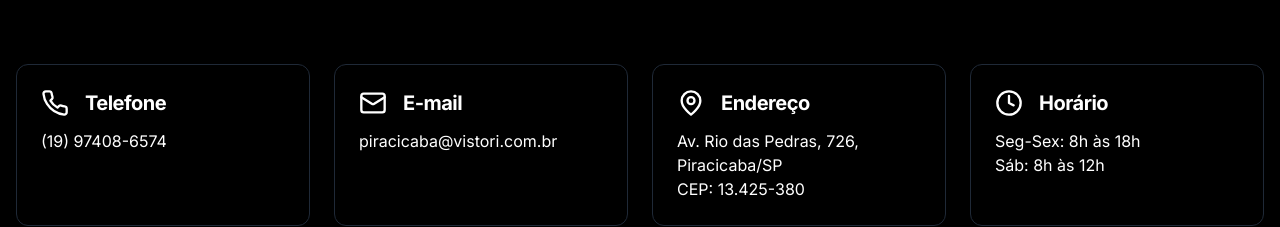
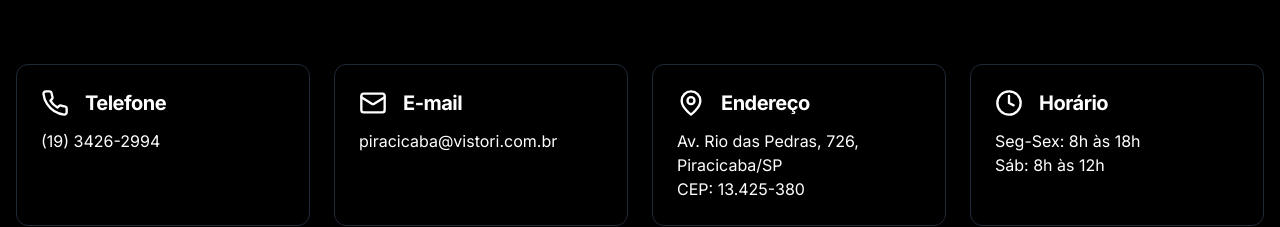
Before and after one commit to LauraSchiavon/vistoriPiracicabaWebSite, a React (Vite) app: page / in a window 1280 px wide. Shown: the part 3640-3867 px from the top of the page. Built offline with nearby package versions, Linux system fonts and the light colour scheme.

Commit message:
telefone

```diff
--- a/src/components/home/Contact.tsx
+++ b/src/components/home/Contact.tsx
@@ -26,7 +26,7 @@ const Contact: React.FC = () => {
               <Phone size={28} className="text-white" />
               <h3 className="text-xl font-semibold">Telefone</h3>
             </div>
-            <p>(19) 97408-6574</p>
+            <p>(19) 3426-2994</p>
           </a>
 
           {/* E-mail */}
```
